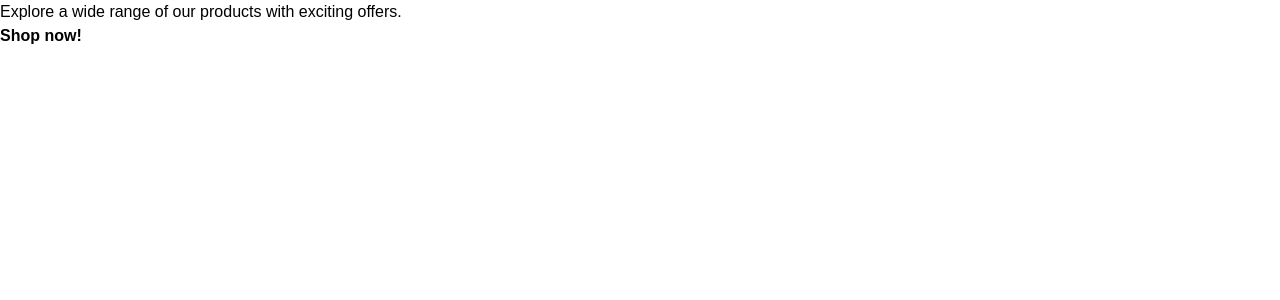
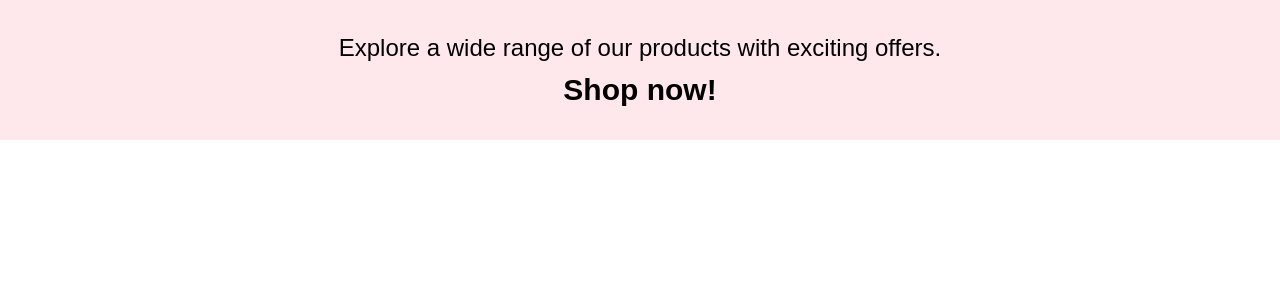
Before and after one commit to imprasanna/e-commerce, a React (Create React App) app in the folder client/: page /products in a window 1280 px wide. Shown: the top 300 px of the page. Built offline with nearby package versions, Linux system fonts and the light colour scheme; a web font is replaced by a local one.

Commit message:
Products page top banner maintained

```diff
--- a/client/src/pages/Products.js
+++ b/client/src/pages/Products.js
@@ -1,15 +1,23 @@
 import React from "react";
 import { RiArrowDropDownLine } from "react-icons/ri";
-
+import "../styles/products.css";
+// #fbdce2 ffd1d9
 const Products = () => {
   return (
     <div>
-      <p>
+      <p
+        className="top-banner p-4 text-lg sm:text-2xl sm:p-8"
+        style={{
+          backgroundImage: "linear-gradient(#ffd1d980, #ffd1d980)",
+        }}
+      >
         Explore a wide range of our products with exciting offers.
         <br />
-        <strong>Shop now!</strong>
+        <strong className="mt-2 inline-block text-xl sm:text-3xl">
+          Shop now!
+        </strong>
       </p>
-      <div className="w-full border-t-[1px] border-b-[1px] border-[#e0e0e0] flex mb-4 lg:hidden">
+      <div className="mob-filter w-full border-t-[1px] border-b-[1px] border-[#e0e0e0] flex mb-4 lg:hidden">
         <div className="w-[70%]"></div>
         <div className="w-[30%] border-l-[1px] border-[#e0e0e0] p-3 flex items-center justify-center">
           <div>Filters</div>
--- /dev/null
+++ b/client/src/styles/products.css
@@ -0,0 +1,5 @@
+@media (min-width: 1024px) {
+    .top-banner {
+        text-align: center;
+    }
+}
```
